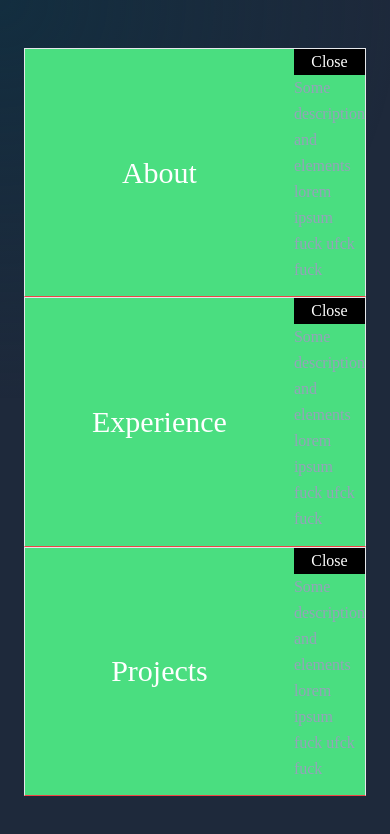
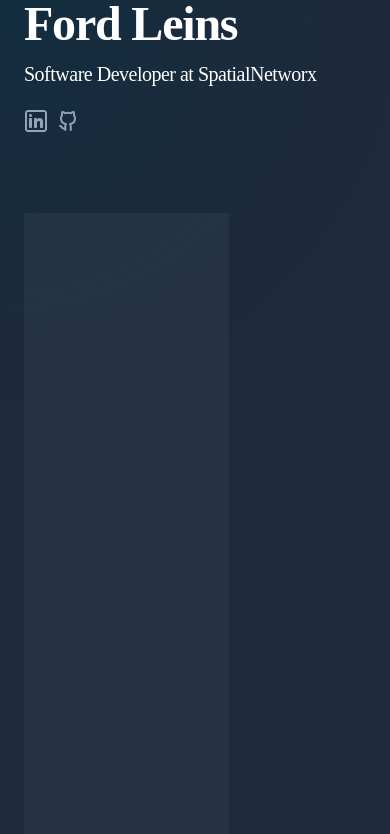
Before and after one commit to HotWheelsTony/fordleins-dev, a SvelteKit app: page / in a window 390 px wide. Shown: the top 834 px of the page. Built offline with nearby package versions, Linux system fonts and the light colour scheme; a web font is replaced by a local one.

Commit message:
More progress on flexxy box

```diff
--- a/src/routes/+page.svelte
+++ b/src/routes/+page.svelte
@@ -12,19 +12,17 @@
     });
 
     const openSection = (sectionId) => {
-        const target = document.getElementById(sectionId);
-        const allSections = document.querySelectorAll(".section");
-
-        allSections.forEach((section) => {
+        document.querySelectorAll(".section").forEach((section) => {
             if (section.id !== sectionId) {
                 section.classList.add("flex-[0]", "pointer-events-none");
             }
         });
-
-        target.classList.add("open");
+        document.getElementById("main").classList.add("mb-0");
+        document.getElementById(sectionId).classList.add("open");
     };
 
     const closeSection = () => {
+        document.getElementById("main").classList.remove("mb-0");
         document.querySelectorAll(".section").forEach((section) => {
             section.classList.remove("flex-[0]", "pointer-events-none", "open");
         });
@@ -44,21 +42,25 @@
 
 <div id="background" class="fixed inset-0 -z-10" />
 
-<div class="mx-auto h-screen max-w-screen-xl px-6 py-12 lg:py-0 lg:px-24">
+<div class="mx-auto h-screen max-w-screen-xl px-6 lg:py-0 lg:px-20">
     <div class="lg:flex lg:justify-between lg:gap-4 h-full">
-        <!--  -->
-
-        <main class="flex flex-col h-full bg-white group/sections">
+        <div class="lg:sticky lg:top-0 lg:py-20">
+            <Header />
+        </div>
+        <main
+            id="main"
+            class="flex flex-col max-h-full w-3/5 my-20 group/sections"
+        >
             {#each sections as section}
                 <section
                     id={section}
-                    class="section flex flex-1 hover:!flex-[3] group-hover/sections:bg-black hover:!bg-orange-400 overflow-clip transition-all duration-1000 ease-in-out bg-green-400 border border-b-red-500"
+                    class="section flex flex-1 hover:!flex-[3] overflow-clip"
                 >
                     <button
                         on:click={() => {
                             openSection(section);
                         }}
-                        class="title w-full h-full flex flex-1 justify-center items-center overflow-clip transition-all duration-1000 ease-in-out"
+                        class="title flex-1 bg-slate-600/20 group-hover/sections:bg-slate-600/20 hover:!bg-slate-500/30 overflow-clip"
                     >
                         <h1 class="text-white text-3xl">
                             {section}
@@ -66,15 +68,22 @@
                     </button>
 
                     <div
-                        class="content flex flex-col flex-[0] overflow-clip transition-all duration-1000 ease-in-out"
+                        class="content flex flex-col flex-[0] overflow-x-clip overflow-y-scroll"
                     >
                         <button
                             on:click={() => {
                                 closeSection();
                             }}
-                            class="bg-black text-white">Close</button
+                            class="z-10 py-2 px-4 tracking-tight flex justify-between sticky top-0 backdrop-blur-sm"
                         >
-                        Some description and elements lorem ipsum fuck ufck fuck
+                            <h1 class="text-xl font-semibold">{section}</h1>
+                            <h1 class="text-xl font-semibold">Close</h1>
+                        </button>
+                        <Card />
+                        <Card />
+                        <Card />
+                        <Card />
+                        <Card />
                     </div>
                 </section>
             {/each}
@@ -113,4 +122,11 @@
             @apply flex-1;
         }
     }
+
+    main,
+    .section,
+    .title,
+    .content {
+        @apply transition-all duration-1000 ease-in-out;
+    }
 </style>
```
